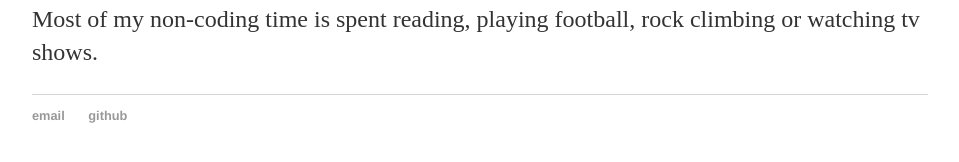
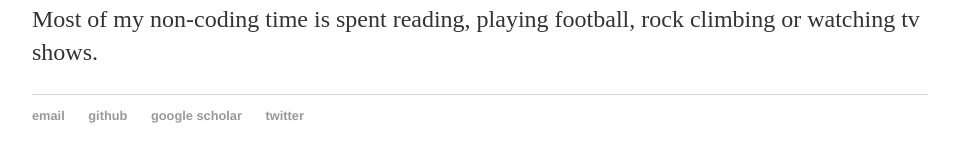
Before and after one commit to rajatsaxena/rajatsaxena.github.io, a Jekyll site: the page built from about/index.html, in a window 1280 px wide. Shown: the part 563-725 px from the top of the page, without its empty margins (160-1119 px from the left). Built offline with Jekyll 4.4.1, drawn with Linux system fonts in a browser that asks for light colours.

Commit message:
Update default.html

```diff
--- a/_layouts/default.html
+++ b/_layouts/default.html
@@ -22,6 +22,8 @@
 	    		<ul>
 	        		<li><a href="mailto:rajatsxn94@gmail.com">email</a></li>
 	        		<li><a href="https://github.com/rajatsaxena">github</a></li>
+				<li><a href="https://scholar.google.com/citations?user=JEdbKhMAAAAJ&hl=en">google scholar </a> </li>
+				<li><a href="https://twitter.com/rajatsaxena99">twitter</a></li>
 				</ul>
 			</footer>
 		</body>
```
